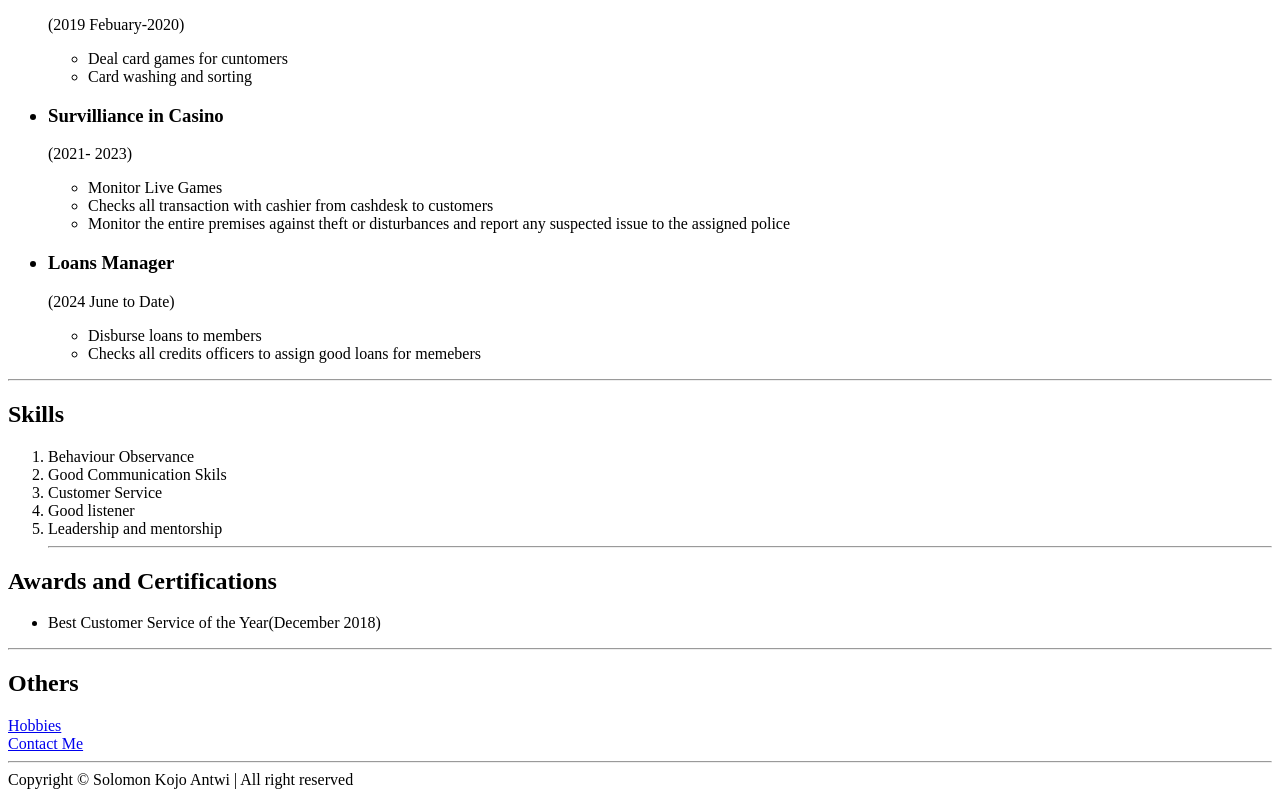
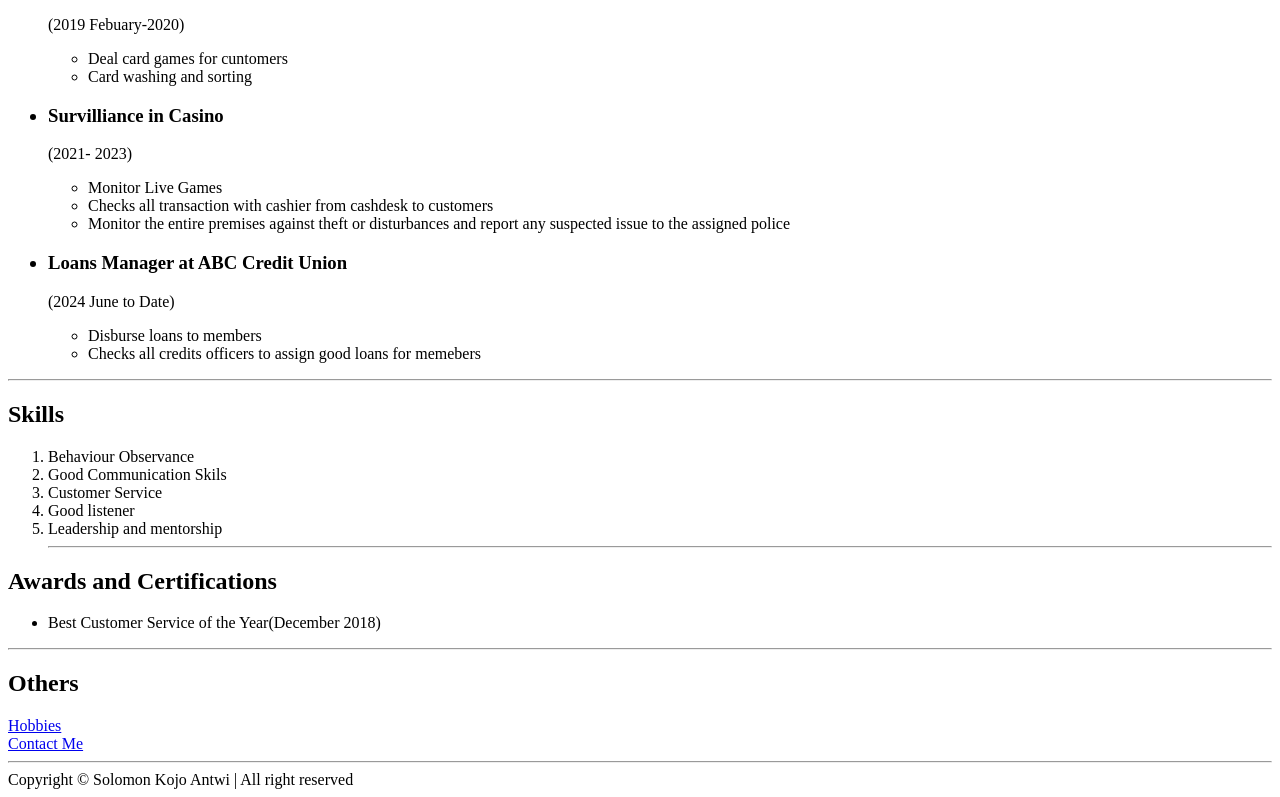
Before and after one commit to McZero7/My-Resume, a plain HTML site: page index.html in a window 1280 px wide. Shown: the part 722-1519 px from the top of the page. Drawn offline with Linux system fonts and the light colour scheme.

Commit message:
Update index.html

```diff
--- a/index.html
+++ b/index.html
@@ -63,7 +63,7 @@
  </ul>
 
   <h3>
-    <li>Loans Manager</li>
+    <li>Loans Manager at ABC Credit Union</li>
  </h3>
  <p>(2024 June to Date)</p>
  <ul>
@@ -99,4 +99,5 @@
 </footer>
 
 </body>
+
 </html>
```
